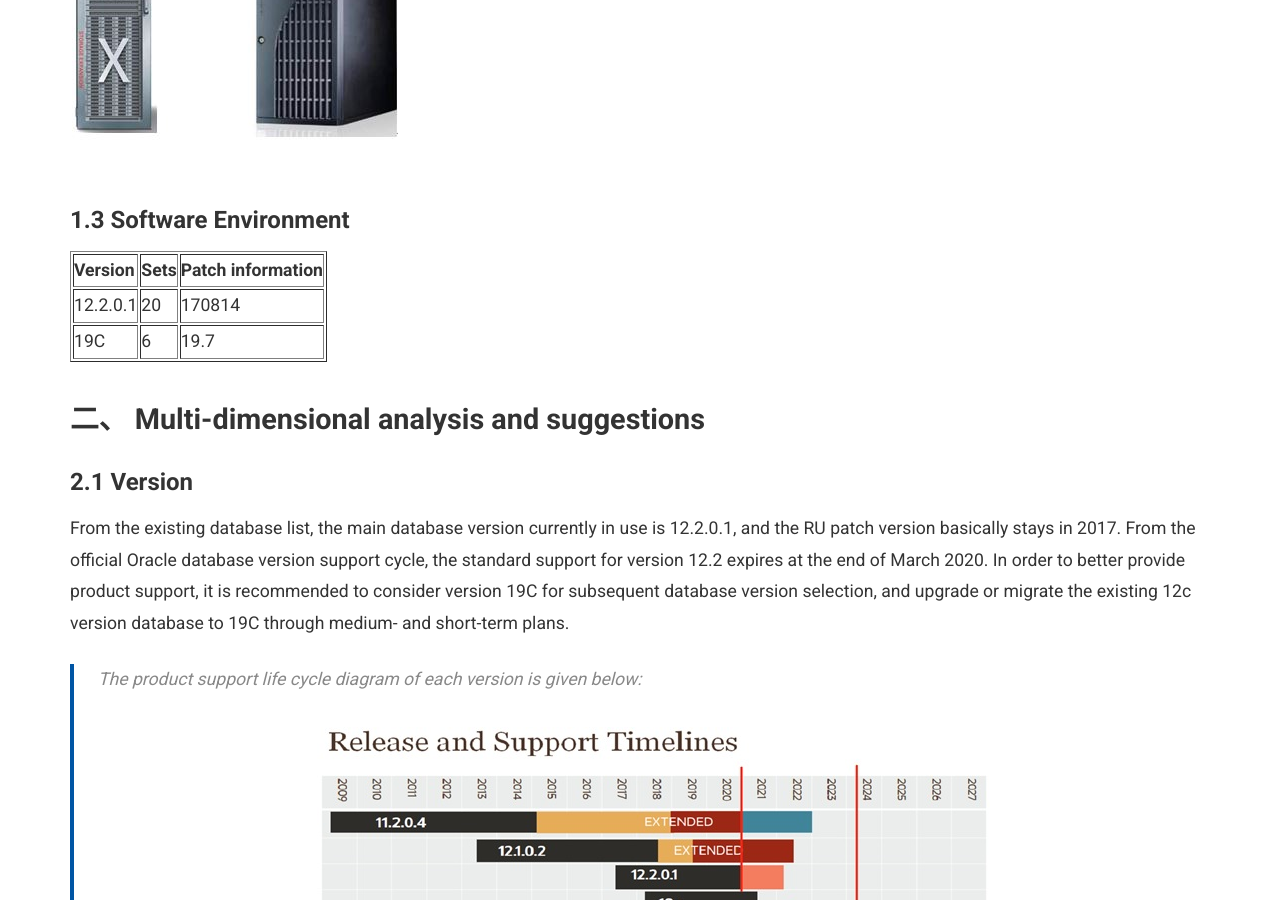
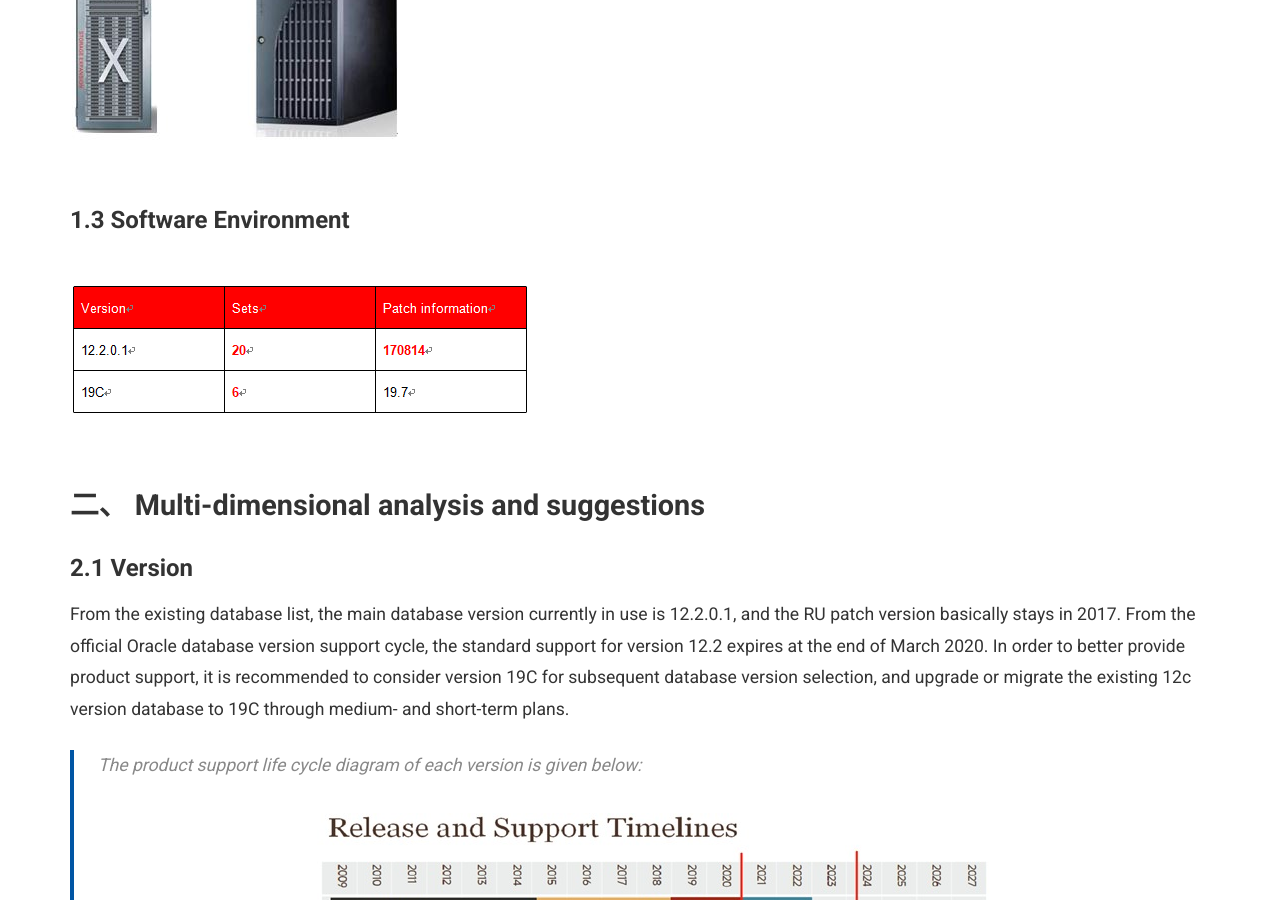
Before and after one commit to goodwaysIT/en, a Jekyll site: the page built from _posts/2025-05-27-ORACLE-19C-Database-Architecture-and-Operation-and-Maintenance-Guide.md, in a window 1280 px wide and 900 px high, scrolled down 1512 px. Built offline with Jekyll 4.4.1, drawn with Linux system fonts in a browser that asks for light colours.

Commit message:
Update 2025-05-27-ORACLE-19C-Database-Architecture-and-Operation-and-Maintenance-Guide.md

```diff
--- a/_posts/2025-05-27-ORACLE-19C-Database-Architecture-and-Operation-and-Maintenance-Guide.md
+++ b/_posts/2025-05-27-ORACLE-19C-Database-Architecture-and-Operation-and-Maintenance-Guide.md
@@ -42,38 +42,10 @@
 </TABLE>
 
 ### 1.3	Software Environment
-<TABLE border="1">
+<TABLE>
 <TR>
 <TD align="left">
-<FONT><strong>Version</strong></FONT>
-</TD>
-<TD align="left">
-<FONT><strong>Sets</strong></FONT>
-</TD>
-<TD align="left">
-<FONT><strong>Patch information</strong></FONT>
-</TD>
-</TR>
-<TR>
-<TD align="left">
-<FONT>12.2.0.1</FONT>
-</TD>
-<TD align="left">
-<FONT>20</FONT>
-</TD>
-<TD align="left">
-<FONT>170814</FONT>
-</TD>
-</TR>
-<TR>
-<TD align="left">
-<FONT>19C</FONT>
-</TD>
-<TD align="left">
-<FONT>6</FONT>
-</TD>
-<TD align="left">
-<FONT>19.7</FONT>
+<img src="https://goodwaysit.github.io/en/assets/images/database/version.png" style="float:left;" />
 </TD>
 </TR>
 </TABLE>
```
